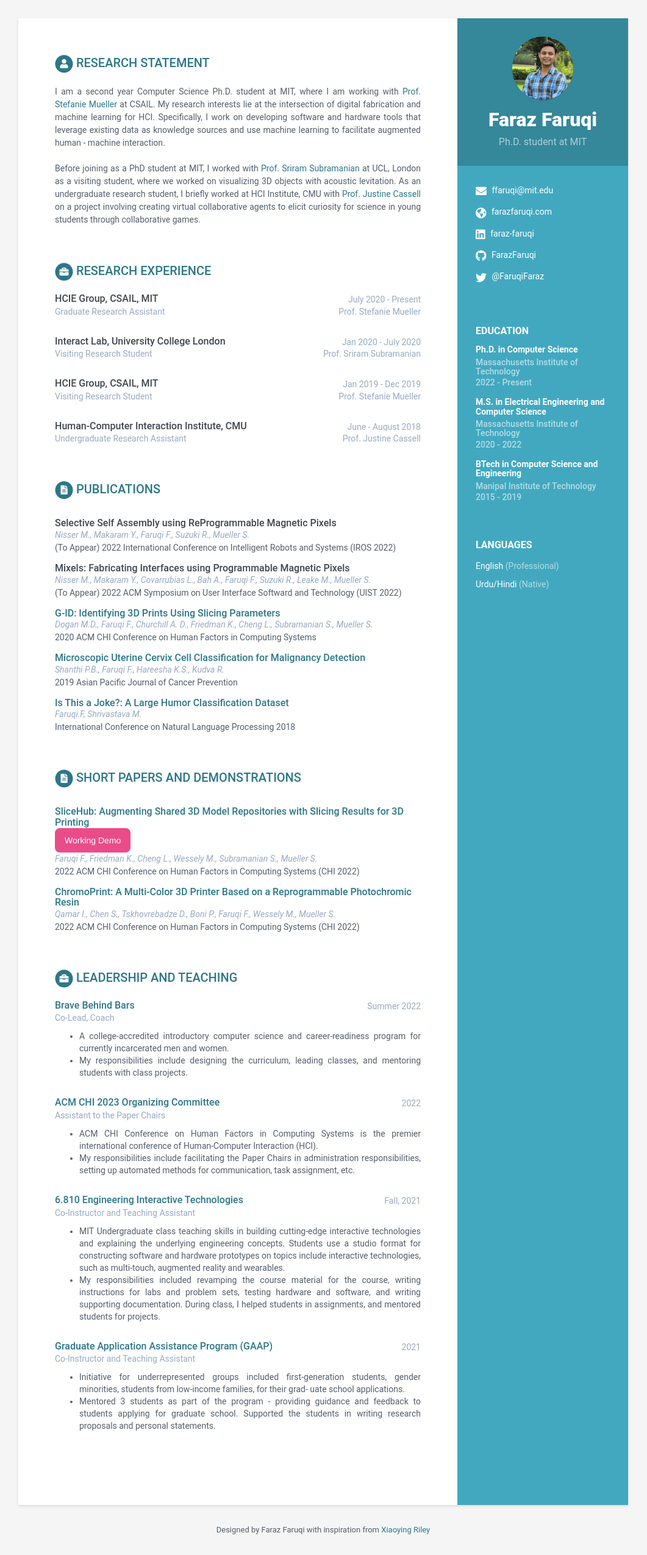
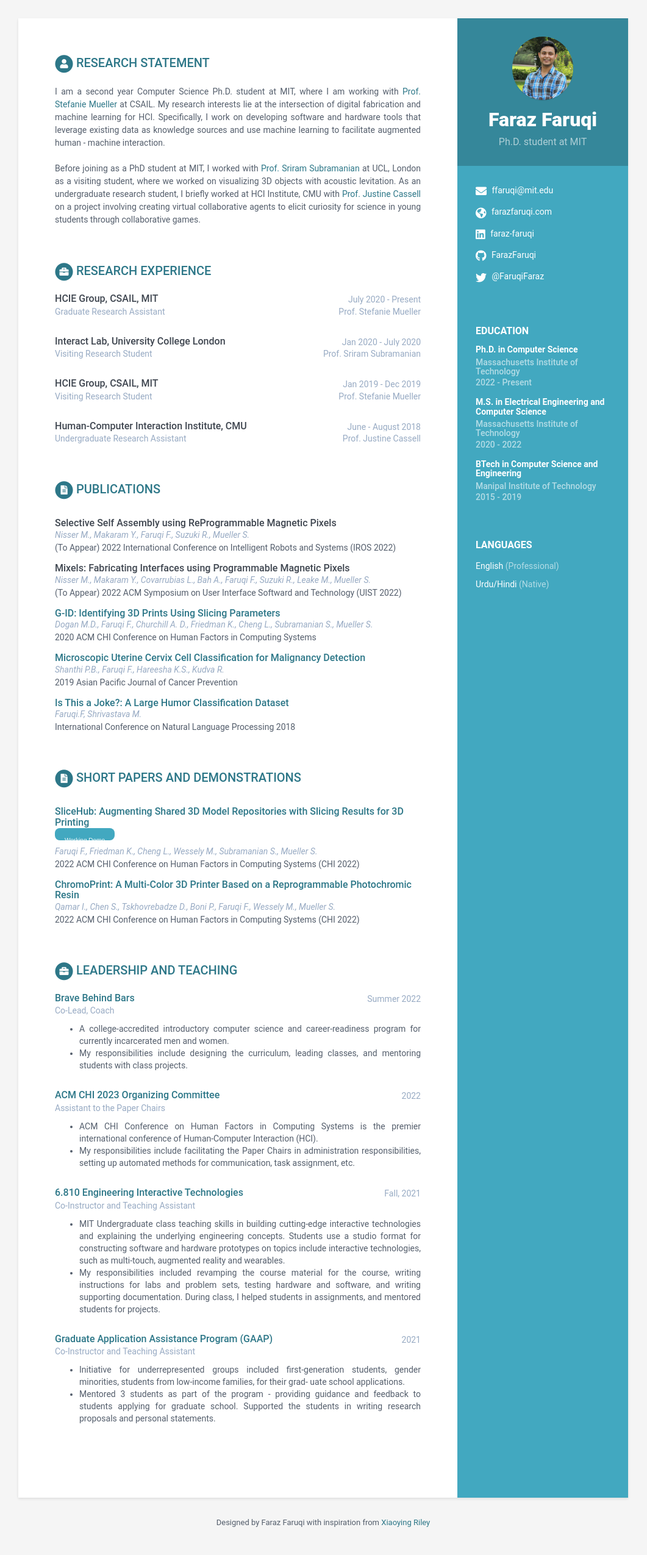
Before and after one commit to FarazFaruqi/FarazFaruqi.github.io, a Jekyll site: the page built from index.html, in a window 1280 px wide. Shown: the whole page at 61% size, without its empty margins (110-1171 px from the left). Built offline with Jekyll 4.4.1, drawn with Linux system fonts in a browser that asks for light colours.

```diff
--- a/_sass/_responsive.scss
+++ b/_sass/_responsive.scss
@@ -68,7 +68,7 @@
 
 /* CSS */
 .demo_button {
-  background-color: #EA4C89;
+  background-color: #42A8C0;
   border-radius: 8px;
   border-style: none;
   box-sizing: border-box;
@@ -76,9 +76,9 @@
   cursor: pointer;
   display: inline-block;
   font-family: "Haas Grot Text R Web", "Helvetica Neue", Helvetica, Arial, sans-serif;
-  font-size: 14px;
-  font-weight: 500;
-  height: 40px;
+  font-size: 10px;
+  font-weight: 400;
+  height: 20px;
   line-height: 20px;
   list-style: none;
   margin: 0;
```
